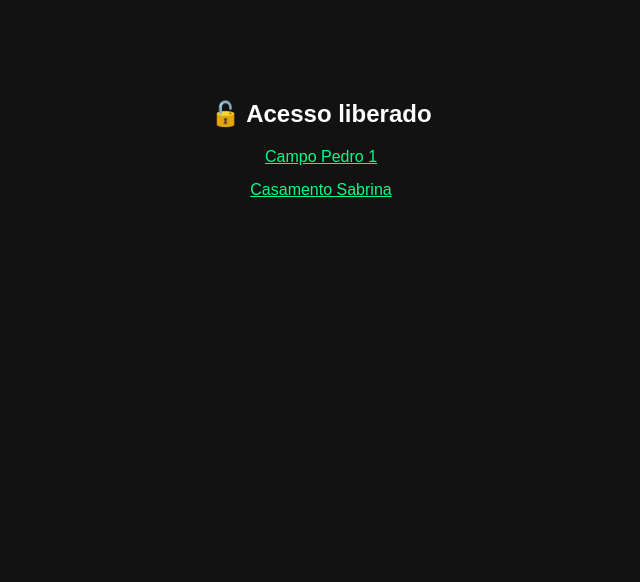
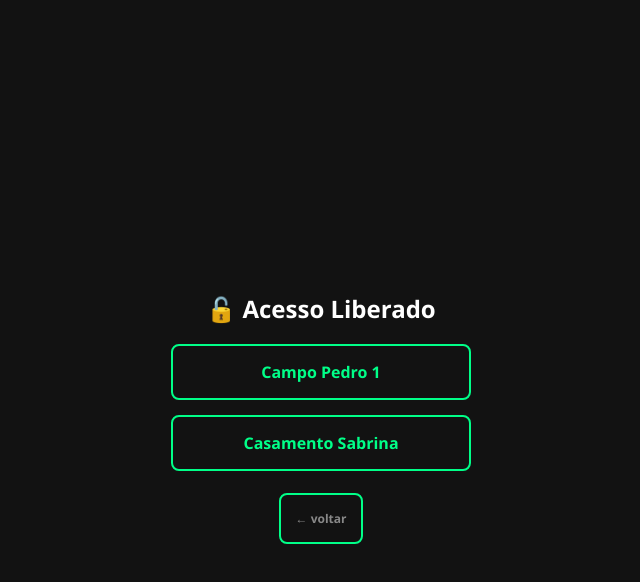
Before and after one commit to arthuruserelite/sitedoarthurbitti2, a plain HTML site: page a9f3k2x_07020401.html in a window 1280 px wide. Shown: the whole page, without its empty margins (319-959 px from the left). Drawn offline with Linux system fonts and the light colour scheme.

Commit message:
Updat.html

```diff
--- a/a9f3k2x_07020401.html
+++ b/a9f3k2x_07020401.html
@@ -2,31 +2,61 @@
 <html lang="pt-br">
 <head>
 <meta charset="UTF-8">
-<title>Privado</title>
+<meta name="viewport" content="width=device-width, initial-scale=1.0">
+<title>Área Restrita</title>
 
 <style>
 body {
-    background: #121212;
+    background-color: #121212;
     color: white;
-    font-family: Arial;
-    text-align: center;
-    margin-top: 100px;
+    font-family: 'Segoe UI', sans-serif;
+    display: flex;
+    flex-direction: column;
+    align-items: center;
+    justify-content: center;
+    height: 100vh;
+}
+
+.links {
+    display: flex;
+    flex-direction: column;
+    gap: 15px;
+    width: 300px;
 }
 
 a {
-    display: block;
-    margin: 15px;
+    border: 2px solid #00ff88;
     color: #00ff88;
+    padding: 15px;
+    text-align: center;
+    border-radius: 8px;
+    text-decoration: none;
+    font-weight: bold;
+}
+
+a:hover {
+    background: #00ff88;
+    color: #121212;
 }
 </style>
 </head>
 
 <body>
 
-<h2>🔓 Acesso liberado</h2>
+<h2>🔓 Acesso Liberado</h2>
 
-<a href="https://1drv.ms/v/c/b7955fde53ea9d7d/IQAFRVFqObE8Qbq9HuiuFvvAAef_-IXJf_fXBI5z_JANiRg?e=kzTWqQ">Campo Pedro 1</a>
-<a href="https://1drv.ms/f/c/b7955fde53ea9d7d/IgCls_cXebWVSLDpN2thj01RARlftsVRmdGnHE1qyyLS2aQ?e=p0VSzl">Casamento Sabrina</a>
+<div class="links">
+    <a href="https://1drv.ms/v/c/b7955fde53ea9d7d/IQAFRVFqObE8Qbq9HuiuFvvAAef_-IXJf_fXBI5z_JANiRg?e=kzTWqQ" target="_blank">
+        Campo Pedro 1
+    </a>
+
+    <a href="https://1drv.ms/f/c/b7955fde53ea9d7d/IgCls_cXebWVSLDpN2thj01RARlftsVRmdGnHE1qyyLS2aQ?e=p0VSzl" target="_blank">
+        Casamento Sabrina
+    </a>
+</div>
+
+<br>
+<a href="index.html" style="font-size:12px; color:#888;">← voltar</a>
 
 </body>
 </html>
```
